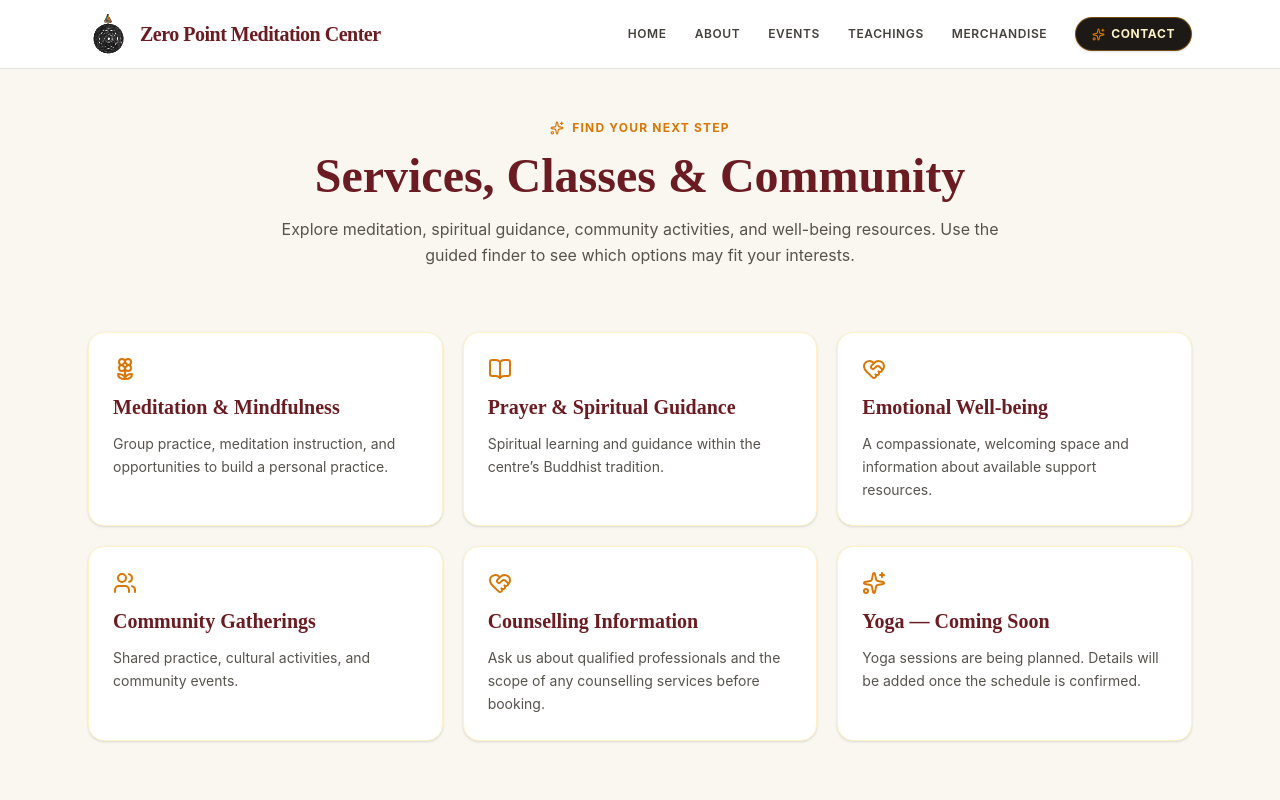
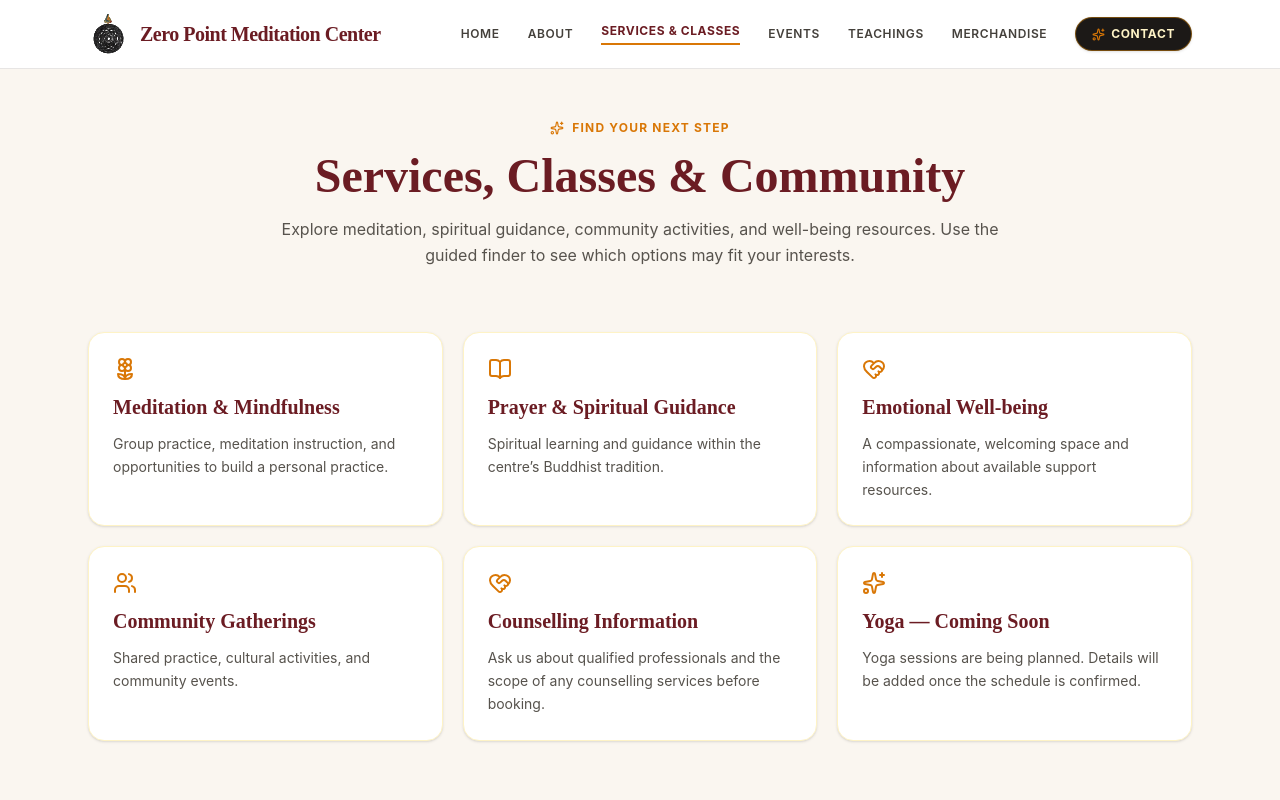
Before and after one commit to sherpaten/Zero-Point-Meditation-Center, a React (Vite) app in the folder zero-point-meditation/: page /services in a window 1280 px wide. Shown: the top 800 px of the page. Built offline with nearby package versions, Linux system fonts and the light colour scheme.

Commit message:
Add services and classes navigation

```diff
--- a/zero-point-meditation/src/components/Navbar.jsx
+++ b/zero-point-meditation/src/components/Navbar.jsx
@@ -37,6 +37,9 @@ export default function Navbar() {
           <NavLink to="/about" className={linkStyles}>
             About
           </NavLink>
+          <NavLink to="/services" className={linkStyles}>
+            Services & Classes
+          </NavLink>
           <NavLink to="/events" className={linkStyles}>
             Events
           </NavLink>
```
